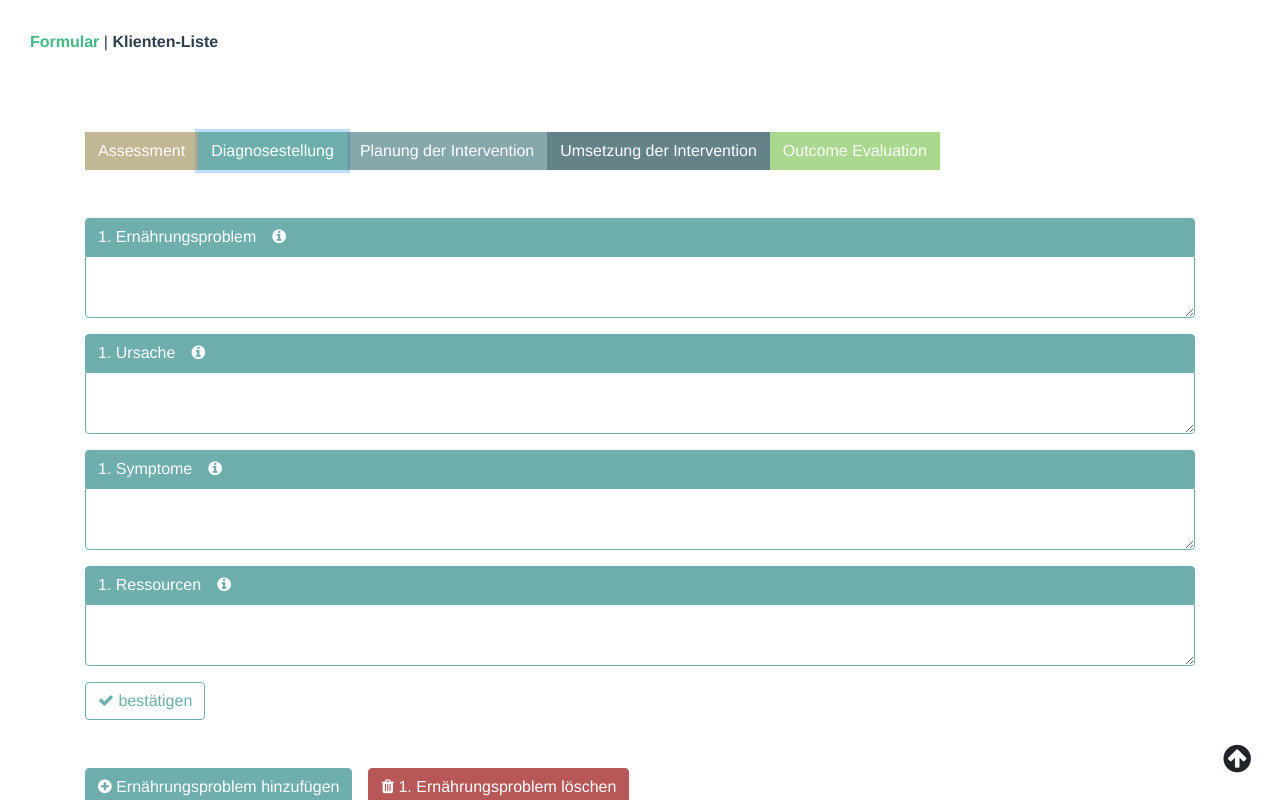
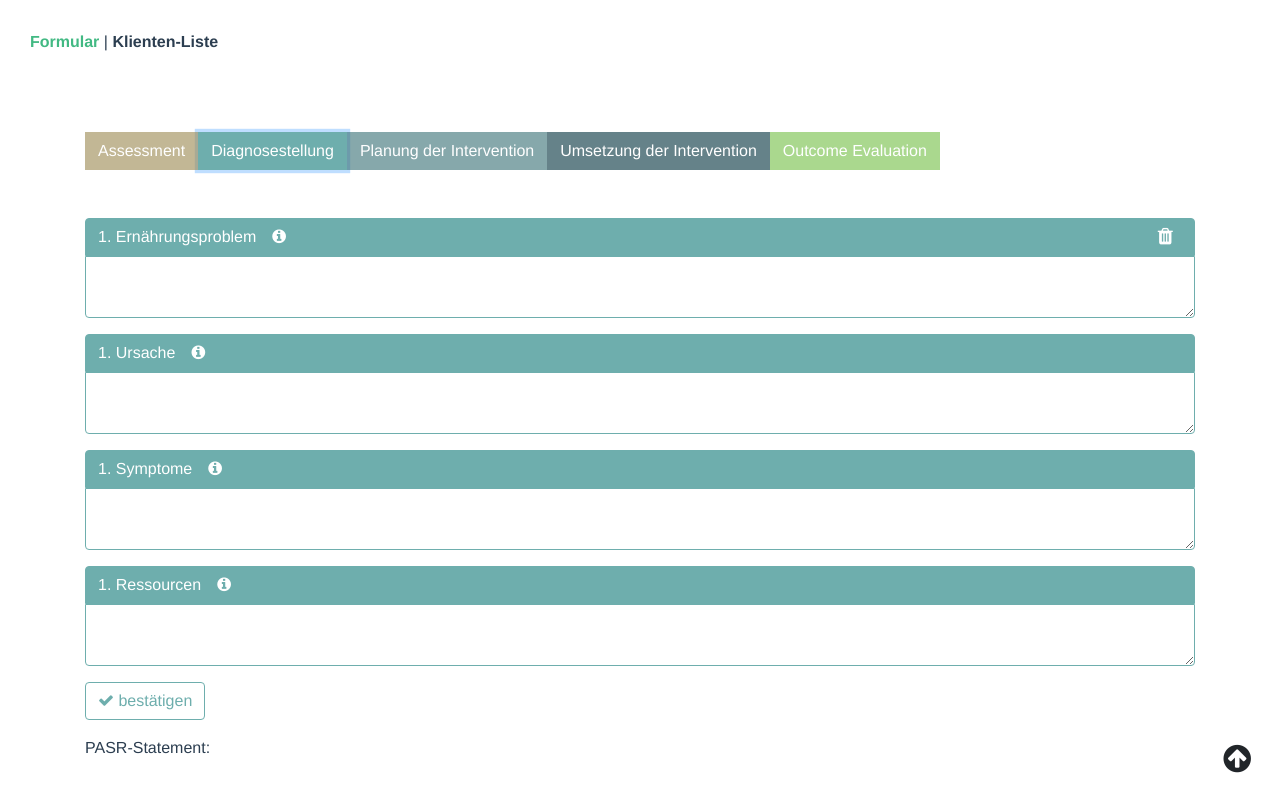
Before and after one commit to Syb10/modive, a Vue app in the folder client/: page / in a window 1280 px wide. Both pictures are taken after typing "Sample", "Sample", "2020-01-15", "Sample", "Sample", "name@example.com" into the empty fields and a click on the button "Diagnosestellung". Shown: the top 800 px of the page. Built offline with nearby package versions, Linux system fonts and the light colour scheme; what vuex-map-fields would draw is missing.

Commit message:
modified trash-button

```diff
--- a/client/src/components/Diagnosestellung/Diagnosestellung.vue
+++ b/client/src/components/Diagnosestellung/Diagnosestellung.vue
@@ -1,12 +1,13 @@
 <template>
-  <div>
-    <div class="form-group mb-5" v-for="(item, indexI) in DynamicDiagnosestellung" :key="indexI">
+  <div class="mb-5">
+    <div class="form-group mb-5 position-relative" v-for="(item, indexI) in DynamicDiagnosestellung" :key="indexI">
         <div class="mb-3" v-for="(i, index) in item" :key="index">
           <label :for="i.id" class="input-group-text textareaForm normal-white-space diagnosestellungColor">
             {{indexI+1}}. {{i.title }}
             <div class="tipp ml-3"> <i class="fa fa-info-circle"></i>
               <span class="tipptext">{{i.myTipp}}</span>
             </div>
+            <i v-if="index == 0" class="fa fa-trash trash-right" @click.prevent="deleteProblem(indexI)"></i>
           </label>
           <textarea
             class="form-control textareaForm diagnosestellungBorder"
@@ -21,10 +22,12 @@
           </ul>
         </div>
         <button class="btn btn-bluelight mb-3" @click.prevent="getDiagnosestellung(indexI, item[0].vmodel,item[1].vmodel, item[2].vmodel, item[3].vmodel)"><i class="fa fa-check"></i> bestätigen</button>
-        <p v-html="SatzDiagnosestellung[indexI][0].satz"></p>
-        <button class="btn btn-blue mt-3" @click.prevent="addNewProblem"><i class="fa fa-plus-circle"></i> Ernährungsproblem hinzufügen</button>
-        <button class="btn btn-red mt-3 ml-3" @click.prevent="deleteProblem(indexI)"><i class="fa fa-trash"></i> {{indexI+1}}. Ernährungsproblem löschen</button>
+        <div>
+          PASR-Statement:
+          <p v-html="SatzDiagnosestellung[indexI][0].satz"></p>
+        </div>
       </div>
+      <button class="btn btn-blue mb-3" @click.prevent="addNewProblem"><i class="fa fa-plus-circle"></i> Ernährungsproblem hinzufügen</button>
   </div>
 </template>
 
```
